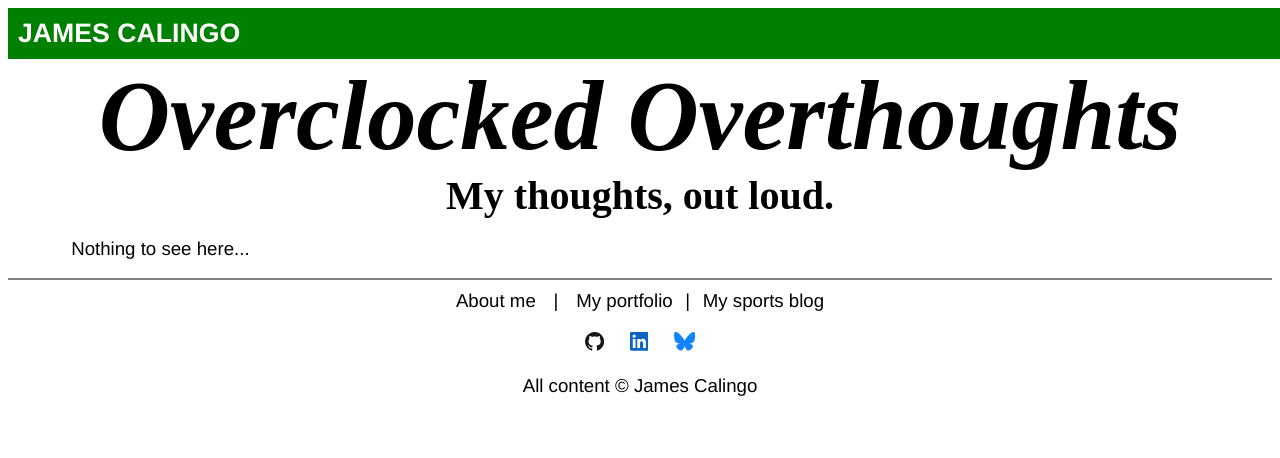
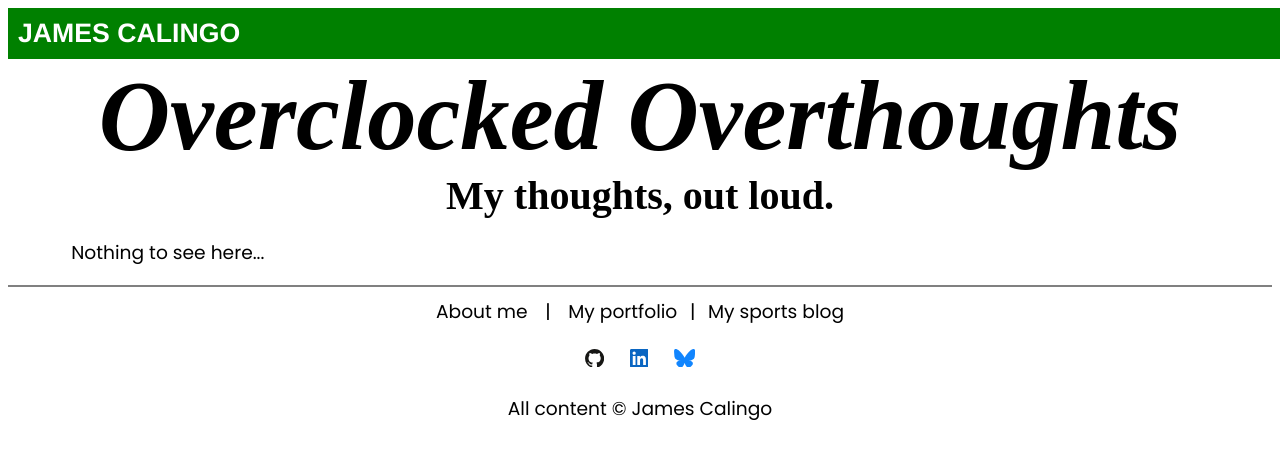
Before and after one commit to JamesCalingo/blog, a Next.js app: page / in a window 1280 px wide. Shown: the top 458 px of the page. Built offline with nearby package versions, Linux system fonts and the light colour scheme; a web font is replaced by a local one.

Commit message:
new font

```diff
--- a/components/Layout.js
+++ b/components/Layout.js
@@ -9,6 +9,9 @@
         <meta name="viewport" content="width=device-width, initial-scale=1.0" />
         <title>{pageTitle}</title>
         <link rel="stylesheet" href="https://use.typekit.net/xov6xgo.css" />
+        <link rel="preconnect" href="https://fonts.googleapis.com" />
+        <link rel="preconnect" href="https://fonts.gstatic.com" crossorigin />
+        <link href="https://fonts.googleapis.com/css2?family=Poppins:ital,wght@0,400;0,700;1,400;1,700&display=swap" rel="stylesheet" />
       </Head>
       <div>
         <header>
--- a/pages/index.js
+++ b/pages/index.js
@@ -3,7 +3,9 @@
 import Layout from "../components/Layout";
 import Link from "next/link";
 
-const Index = ({ posts }) => {
+const published = posts().filter((post) => post.frontmatter.published === true).sort((a, b) => new Date(b.frontmatter.date) - new Date(a.frontmatter.date));
+
+const Index = () => {
   return (
     <Layout pageTitle="Overclocked Overthoughts">
       <div className="main_page">
@@ -12,7 +14,7 @@
           <p id="blog_tag">My thoughts, out loud.</p>
         </div>
       </div>
-      <PostsList posts={posts} />
+      <PostsList posts={published} />
     </Layout>
   );
 };
@@ -25,7 +27,6 @@
       <ul>
         {posts
           .filter((post) => post.frontmatter.published === true)
-          .reverse()
           .map((post) => {
             const { frontmatter, slug } = post;
             const { subtitle, date, title } = frontmatter;
--- a/styles/style.css
+++ b/styles/style.css
@@ -1,6 +1,6 @@
 html,
 body {
-  font-family: Helvetica Neue, sans-serif;
+  font-family: Poppins, sans-serif;
   font-size: 14pt
 }
 
@@ -9,6 +9,7 @@
   color: white;
   font-weight: bold;
   text-transform: uppercase;
+  font-family:  Helvetica, sans-serif;
   font-size: 20pt;
   margin: 0;
   padding: 10px;
--- /dev/null
+++ b/utils/sortPosts.js
@@ -0,0 +1,5 @@
+export const filterAndReversePosts = (posts) => {
+  return posts
+    .filter((post) => post.frontmatter.published === true)
+    .sort((a, b) => new Date(b.frontmatter.date) - new Date(a.frontmatter.date));
+}
```
Also changed, not shown: public/vercel.svg (deleted). Lines whose indentation alone changed are shown as unchanged.
